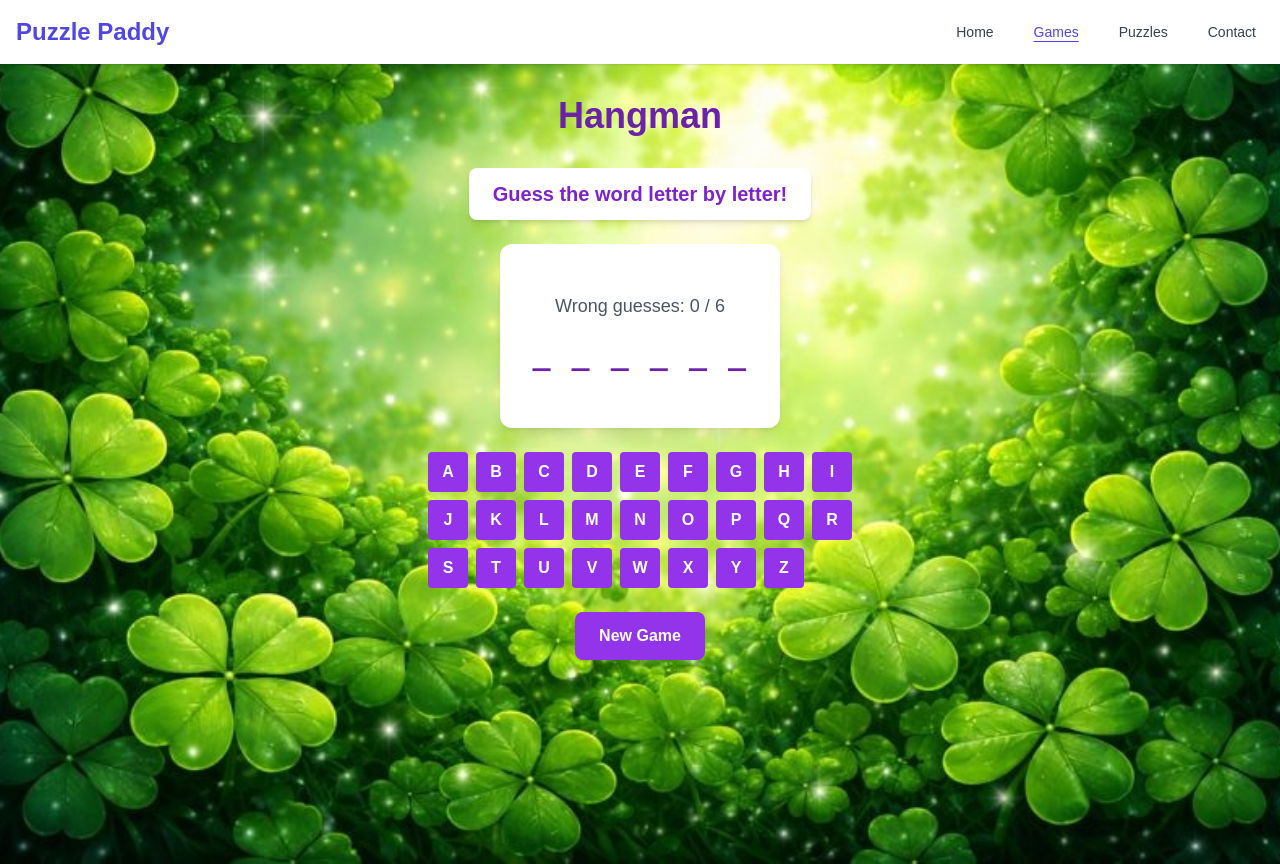
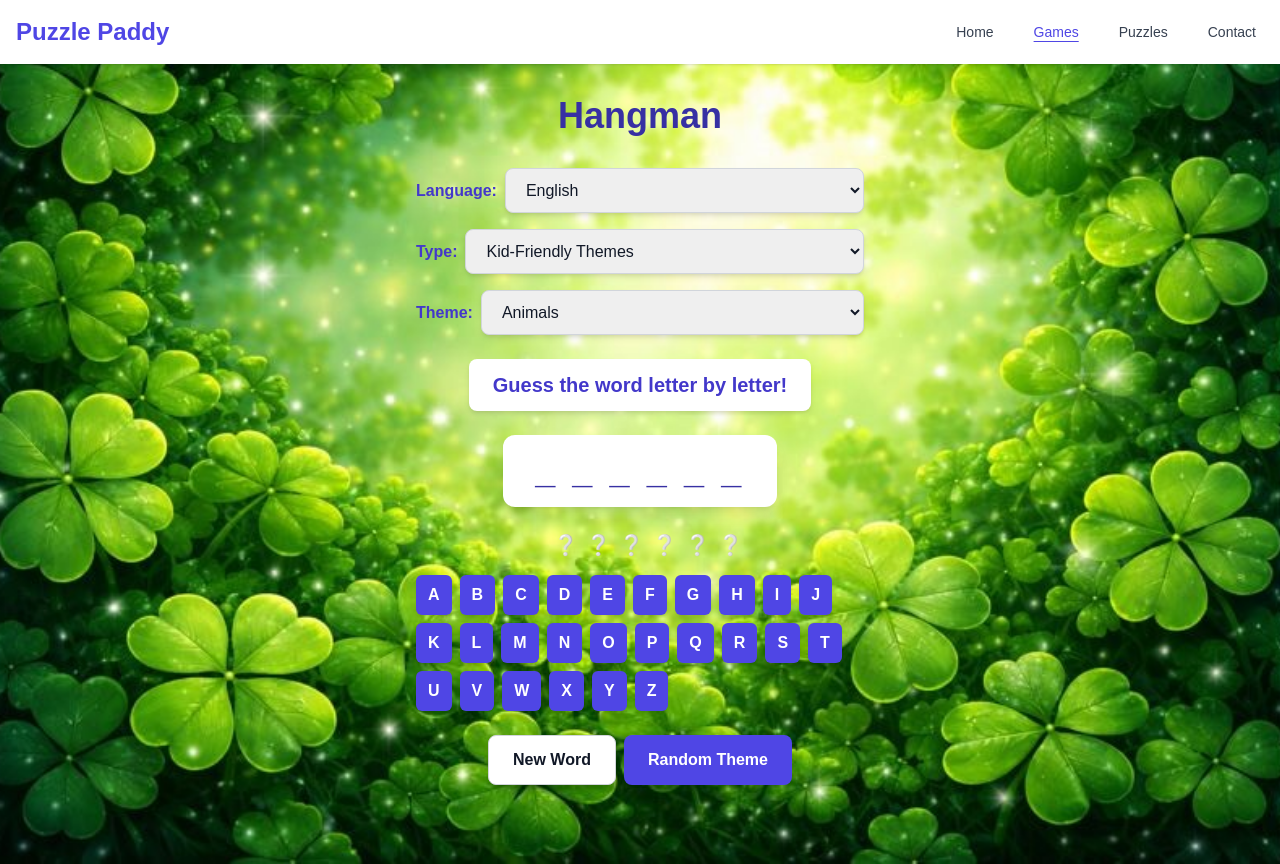
Before and after one commit to MichaelMcKibbin/puzzlepaddy.com, a Next.js app: page /games/hangman in a window 1280 px wide. Built offline with nearby package versions, Linux system fonts and the light colour scheme.

Commit message:
feature: updated hangman game logic/layout/word lists to match word scramble lists.

```diff
--- a/pages/games/hangman.js
+++ b/pages/games/hangman.js
@@ -1,63 +1,16 @@
-// /pages/games/hangman.js
-import { useState } from "react";
+// file: `pages/games/hangman.js` (top)
+// javascript
+import { useEffect, useState } from "react";
+import ENGLISH from "../../data/theme-lists-english.json";
+import US_ENGLISH from "../../data/theme-lists-us-english.json";
 
-const WORDS = [
-    "JAVASCRIPT", "REACT", "PUZZLE", "CODING", "WEBSITE", "COMPUTER",
-    "KEYBOARD", "MONITOR", "BROWSER", "INTERNET", "DEVELOPER", "PROGRAM",
-    "FUNCTION", "VARIABLE", "ARRAY", "OBJECT", "STRING", "NUMBER",
-    "BOOLEAN", "ALGORITHM", "DATABASE", "SERVER", "CLIENT", "FRAMEWORK"
-];
+const LANGUAGE_MAP = {
+  English: ENGLISH,
+  "US English": US_ENGLISH,
+};
 
-function getRandomWord() {
-    return WORDS[Math.floor(Math.random() * WORDS.length)];
-}
-
-export default function HangmanPage() {
-    const [word, setWord] = useState(getRandomWord());
-    const [guessedLetters, setGuessedLetters] = useState(new Set());
-    const [wrongGuesses, setWrongGuesses] = useState(0);
-    const [gameStatus, setGameStatus] = useState("playing"); // playing, won, lost
-
-    const maxWrongGuesses = 6;
-    const alphabet = "ABCDEFGHIJKLMNOPQRSTUVWXYZ".split("");
-
-    const displayWord = word
-        .split("")
-        .map(letter => guessedLetters.has(letter) ? letter : "_")
-        .join(" ");
-
-    const wrongLetters = Array.from(guessedLetters).filter(letter => !word.includes(letter));
-
-    function guessLetter(letter) {
-        if (guessedLetters.has(letter) || gameStatus !== "playing") return;
-
-        const newGuessedLetters = new Set([...guessedLetters, letter]);
-        setGuessedLetters(newGuessedLetters);
-
-        if (!word.includes(letter)) {
-            const newWrongGuesses = wrongGuesses + 1;
-            setWrongGuesses(newWrongGuesses);
-
-            if (newWrongGuesses >= maxWrongGuesses) {
-                setGameStatus("lost");
-            }
-        } else {
-            // Check if word is complete
-            const isComplete = word.split("").every(letter => newGuessedLetters.has(letter));
-            if (isComplete) {
-                setGameStatus("won");
-            }
-        }
-    }
-
-    function newGame() {
-        setWord(getRandomWord());
-        setGuessedLetters(new Set());
-        setWrongGuesses(0);
-        setGameStatus("playing");
-    }
-
-    const hangmanStages = [
+const ALPHABET = "ABCDEFGHIJKLMNOPQRSTUVWXYZ".split("");
+const WRONG_EMOJI_STAGES = [
       "", // 0 wrong
       "😟", // 1 wrong
       "😰", // 2 wrong
@@ -67,87 +20,250 @@ export default function HangmanPage() {
       "☠️"  // 6 wrong - game over
     ];
 
+
+function collectThemeList(languageMap, language, themeType, theme) {
+  const groups = languageMap[language] || {};
+  if (!themeType) {
+    // flatten all words
+    return Object.values(groups)
+      .flatMap((cat) => Object.values(cat || {}))
+      .flat();
+  }
+  const typeObj = groups[themeType] || {};
+  if (!theme) {
+    return Object.values(typeObj).flat();
+  }
+  return typeObj[theme] || [];
+}
+
+export default function HangmanPage() {
+  const languageKeys = Object.keys(LANGUAGE_MAP);
+  const [language, setLanguage] = useState(languageKeys[0] || "English");
+
+  // derive theme groups
+  const themeGroups = LANGUAGE_MAP[language] || {};
+  const typeKeys = Object.keys(themeGroups);
+  const [themeType, setThemeType] = useState(typeKeys[0] || "");
+  const themeLists = themeGroups[themeType] || {};
+  const themeKeys = Object.keys(themeLists);
+  const [theme, setTheme] = useState(themeKeys[0] || "");
+
+  const [answer, setAnswer] = useState("");
+  const [guessed, setGuessed] = useState(() => new Set());
+  const [wrongCount, setWrongCount] = useState(0);
+  const maxWrong = 6;
+  const [message, setMessage] = useState("");
+
+  // build current word list based on selections
+  function getCurrentWords() {
+    const list = collectThemeList(LANGUAGE_MAP, language, themeType, theme) || [];
+    // normalize: strings, uppercase, dedupe
+    const cleaned = Array.from(new Set(list.map((w) => String(w).toUpperCase())));
+    return cleaned;
+  }
+
+  function pickRandomWord() {
+    const words = getCurrentWords();
+    if (!words || words.length === 0) return "";
+    return words[Math.floor(Math.random() * words.length)];
+  }
+
+  function newGame() {
+    const w = pickRandomWord();
+    setAnswer(w);
+    setGuessed(new Set());
+    setWrongCount(0);
+    setMessage("");
+  }
+
+  // reset themeType and theme when language changes
+  useEffect(() => {
+    const firstType = Object.keys(LANGUAGE_MAP[language] || {})[0] || "";
+    setThemeType(firstType);
+    const firstTheme = Object.keys(LANGUAGE_MAP[language]?.[firstType] || {})[0] || "";
+    setTheme(firstTheme);
+    // eslint-disable-next-line react-hooks/exhaustive-deps
+  }, [language]);
+
+  // reset theme when themeType changes
+  useEffect(() => {
+    const firstTheme = Object.keys(LANGUAGE_MAP[language]?.[themeType] || {})[0] || "";
+    setTheme(firstTheme);
+    // eslint-disable-next-line react-hooks/exhaustive-deps
+  }, [themeType]);
+
+  // start a new game whenever the selected theme changes
+  useEffect(() => {
+    if (theme) newGame();
+    // eslint-disable-next-line react-hooks/exhaustive-deps
+  }, [language, themeType, theme]);
+
+  function handleGuessLetter(letter) {
+    if (!answer || guessed.has(letter) || wrongCount >= maxWrong) return;
+    const next = new Set(guessed);
+    next.add(letter);
+    setGuessed(next);
+
+    if (!answer.includes(letter)) {
+      setWrongCount((c) => c + 1);
+    }
+
+    // check win
+    const lettersInAnswer = new Set(answer.replace(/[^A-Z]/gi, "").split(""));
+    const allGuessed = [...lettersInAnswer].every((l) => next.has(l));
+    if (allGuessed) {
+      setMessage("✅ You win!");
+    } else if (wrongCount + (answer.includes(letter) ? 0 : 1) >= maxWrong) {
+      setMessage(`❌ Game over — answer: ${answer}`);
+    }
+  }
+
+  function displayMasked() {
+    if (!answer) return "";
+    return answer
+      .split("")
+      .map((ch) => {
+        const upper = ch.toUpperCase();
+        if (!/[A-Z]/.test(upper)) return ch; // show non-letters (spaces, hyphens)
+        return guessed.has(upper) ? upper : "_";
+      })
+      .join(" ");
+  }
+
   return (
     <div className="min-h-screen py-8">
       <div className="max-w-2xl mx-auto px-4">
-                <h1 className="text-4xl font-bold text-center mb-8 text-purple-800">Hangman</h1>
+        <h1 className="text-4xl font-bold text-center mb-8 text-indigo-800">Hangman</h1>
 
         <div className="flex flex-col items-center justify-center">
-                    <div className="mb-6 text-xl font-bold text-purple-700 bg-white px-6 py-3 rounded-lg shadow-md text-center">
+          <label className="mb-4 w-full max-w-md flex items-center gap-2">
+            <span className="font-semibold text-indigo-700">Language:</span>
+            <select
+              value={language}
+              onChange={(e) => setLanguage(e.target.value)}
+              className="flex-1 px-4 py-3 rounded-lg border border-gray-300 focus:outline-none focus:ring-2 focus:ring-indigo-500 shadow-md"
+            >
+              {languageKeys.map((lang) => (
+                <option key={lang} value={lang}>
+                  {lang}
+                </option>
+              ))}
+            </select>
+          </label>
+
+          <label className="mb-4 w-full max-w-md flex items-center gap-2">
+            <span className="font-semibold text-indigo-700">Type:</span>
+            <select
+              value={themeType}
+              onChange={(e) => setThemeType(e.target.value)}
+              className="flex-1 px-4 py-3 rounded-lg border border-gray-300 focus:outline-none focus:ring-2 focus:ring-indigo-500 shadow-md"
+            >
+              {typeKeys.map((t) => (
+                <option key={t} value={t}>
+                  {t}
+                </option>
+              ))}
+            </select>
+          </label>
+
+          <label className="mb-6 w-full max-w-md flex items-center gap-2">
+            <span className="font-semibold text-indigo-700">Theme:</span>
+            <select
+              value={theme}
+              onChange={(e) => setTheme(e.target.value)}
+              className="flex-1 px-4 py-3 rounded-lg border border-gray-300 focus:outline-none focus:ring-2 focus:ring-indigo-500 shadow-md"
+            >
+              {themeKeys.map((t) => (
+                <option key={t} value={t}>
+                  {t}
+                </option>
+              ))}
+            </select>
+          </label>
+
+          <div className="mb-6 text-xl font-bold text-indigo-700 bg-white px-6 py-3 rounded-lg shadow-md">
             Guess the word letter by letter!
           </div>
 
-                    <div className="bg-white rounded-xl shadow-lg p-8 mb-6 text-center">
-                        {/* Hangman visual */}
-                        <div className="text-8xl mb-4">
-                            {hangmanStages[wrongGuesses]}
+          <div className="text-4xl font-bold tracking-widest mb-6 text-indigo-800 bg-white px-8 py-4 rounded-xl shadow-lg">
+            {displayMasked() || "—"}
           </div>
 
-                        {/* Wrong guesses counter */}
-                        <div className="text-lg mb-4 text-gray-600">
-                            Wrong guesses: {wrongGuesses} / {maxWrongGuesses}
+<div className="mb-4">
+  <div className="flex items-center gap-4" aria-hidden>
+    <div className="text-2xl">
+      {WRONG_EMOJI_STAGES[Math.min(wrongCount, WRONG_EMOJI_STAGES.length - 1)]}
     </div>
 
-                        {/* Word display */}
-                        <div className="text-3xl font-mono font-bold mb-6 text-purple-800 tracking-wider">
-                            {displayWord}
+    <div className="flex items-center gap-2">
+      {Array.from({ length: maxWrong }).map((_, i) => (
+        <span
+          key={i}
+          className={i < wrongCount ? "text-red-500 text-xl" : "text-green-500 text-xl"}
+          aria-hidden
+        >
+          {i < wrongCount ? "❌" : "❔"}
+        </span>
+      ))}
+    </div>
+  </div>
 </div>
 
-                        {/* Game status */}
-                        {gameStatus === "won" && (
-                            <div className="text-2xl font-bold text-green-600 mb-4">
-                                🎉 You Won! 🎉
-                            </div>
-                        )}
+  <div className="flex flex-wrap gap-2 max-w-md">
+    {ALPHABET.map((letter) => {
+      const isGuessed = guessed.has(letter);
+      const gameOverOrWin = wrongCount >= maxWrong || message.startsWith("✅");
+      const disabled = isGuessed || gameOverOrWin;
+      const isCorrect = isGuessed && answer.includes(letter);
 
-                        {gameStatus === "lost" && (
-                            <div className="text-2xl font-bold text-red-600 mb-4">
-                                💀 Game Over! The word was: {word}
-                            </div>
-                        )}
+      const btnClass = isGuessed
+        ? (isCorrect ? "bg-green-600 text-white" : "bg-red-600 text-white")
+        : (gameOverOrWin ? "bg-gray-200 text-gray-500" : "bg-indigo-600 text-white hover:bg-indigo-700");
 
-                        {/* Wrong letters */}
-                        {wrongLetters.length > 0 && (
-                            <div className="mb-4">
-                                <span className="text-gray-600">Wrong letters: </span>
-                                <span className="text-red-600 font-mono">
-                                    {wrongLetters.join(", ")}
-                                </span>
-                            </div>
-                        )}
-                    </div>
-
-                    {/* Alphabet buttons */}
-                    <div className="grid grid-cols-6 sm:grid-cols-9 gap-2 mb-6 max-w-2xl">
-                        {alphabet.map(letter => (
+      return (
         <button
           key={letter}
-                                onClick={() => guessLetter(letter)}
-                                disabled={guessedLetters.has(letter) || gameStatus !== "playing"}
-                                className={`w-10 h-10 font-bold rounded transition-colors ${
-                                    guessedLetters.has(letter)
-                                        ? word.includes(letter)
-                                            ? "bg-green-500 text-white"
-                                            : "bg-red-500 text-white"
-                                        : gameStatus === "playing"
-                                            ? "bg-purple-600 text-white hover:bg-purple-700"
-                                            : "bg-gray-300 text-gray-500"
-                                }`}
+          onClick={() => handleGuessLetter(letter)}
+          disabled={disabled}
+          className={`px-3 py-2 rounded-md font-semibold shadow-md ${btnClass}`}
         >
           {letter}
         </button>
-                        ))}
+      );
+    })}
+  </div>
 </div>
 
-                    {/* New game button */}
+        {message && (
+            <div className="w-full flex justify-center mt-4 mb-6">
+              <p className="inline-block text-lg font-semibold text-indigo-700 bg-white px-4 py-2 rounded-lg shadow-md">
+                {message}
+              </p>
+            </div>
+        )}
+          <div className="mt-6 w-full flex gap-2 justify-center">
                 <button
                   onClick={newGame}
-                        className="px-6 py-3 bg-purple-600 text-white font-bold rounded-lg hover:bg-purple-700 transition-colors shadow-md"
+                  className="px-6 py-3 bg-white border border-gray-300 rounded-lg hover:bg-gray-50 transition-colors shadow-md font-semibold"
                 >
-                        New Game
+                  New Word
+                </button>
+                <button
+                  onClick={() => {
+                    const types = Object.keys(LANGUAGE_MAP[language] || {});
+                    const randomType = types[Math.floor(Math.random() * types.length)] || "";
+                    const themes = Object.keys(LANGUAGE_MAP[language]?.[randomType] || {});
+                    const randomTheme = themes[Math.floor(Math.random() * themes.length)] || "";
+                    setThemeType(randomType);
+                    setTheme(randomTheme);
+                  }}
+                  className="px-6 py-3 bg-indigo-600 text-white rounded-lg hover:bg-indigo-700 transition-colors shadow-md font-semibold"
+                >
+                  Random Theme
                 </button>
               </div>
         </div>
       </div>
+
   );
 }
```
Also changed, not shown: data/hangman-words.js (added, +44 -0 lines), data/words.js (added, +9 -0 lines). Lines whose indentation alone changed are shown as unchanged.
